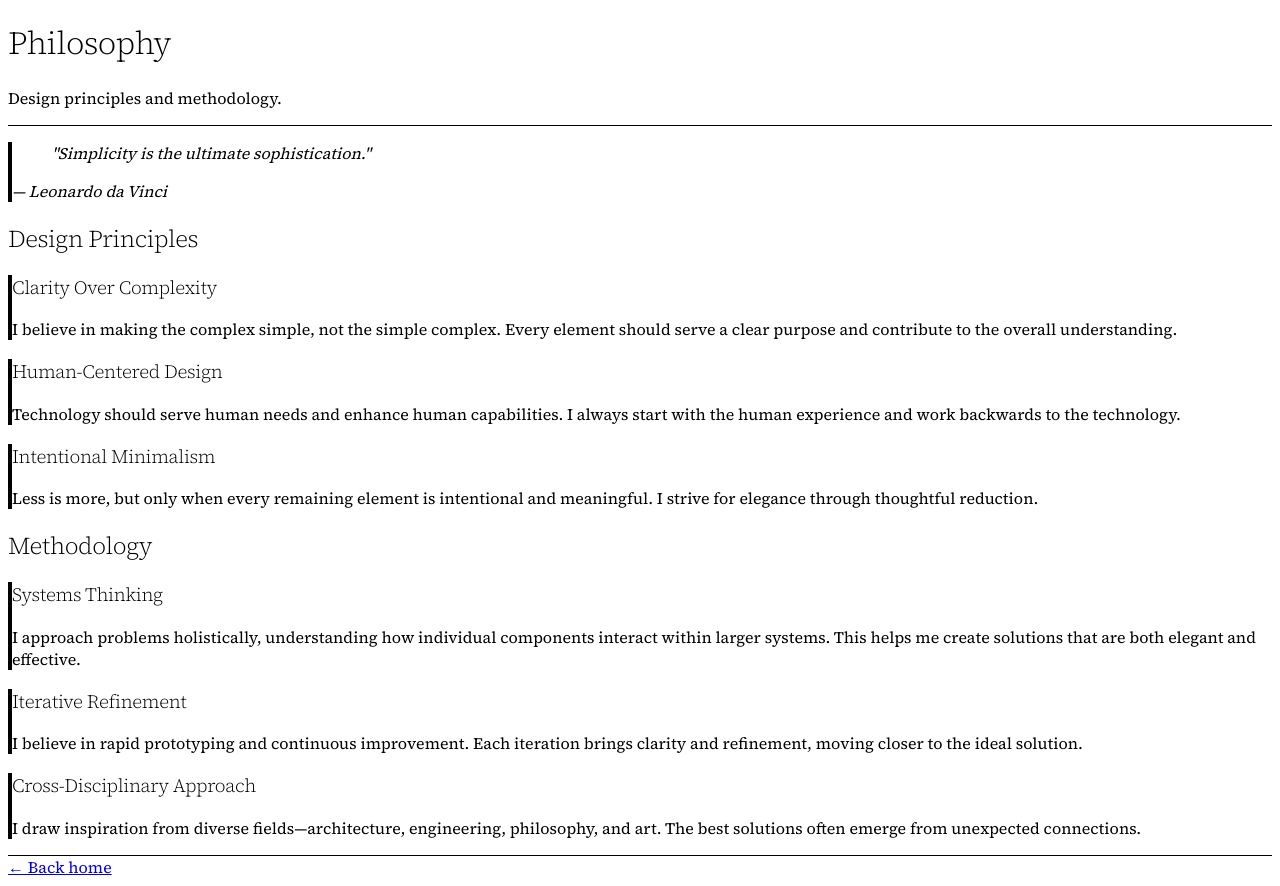
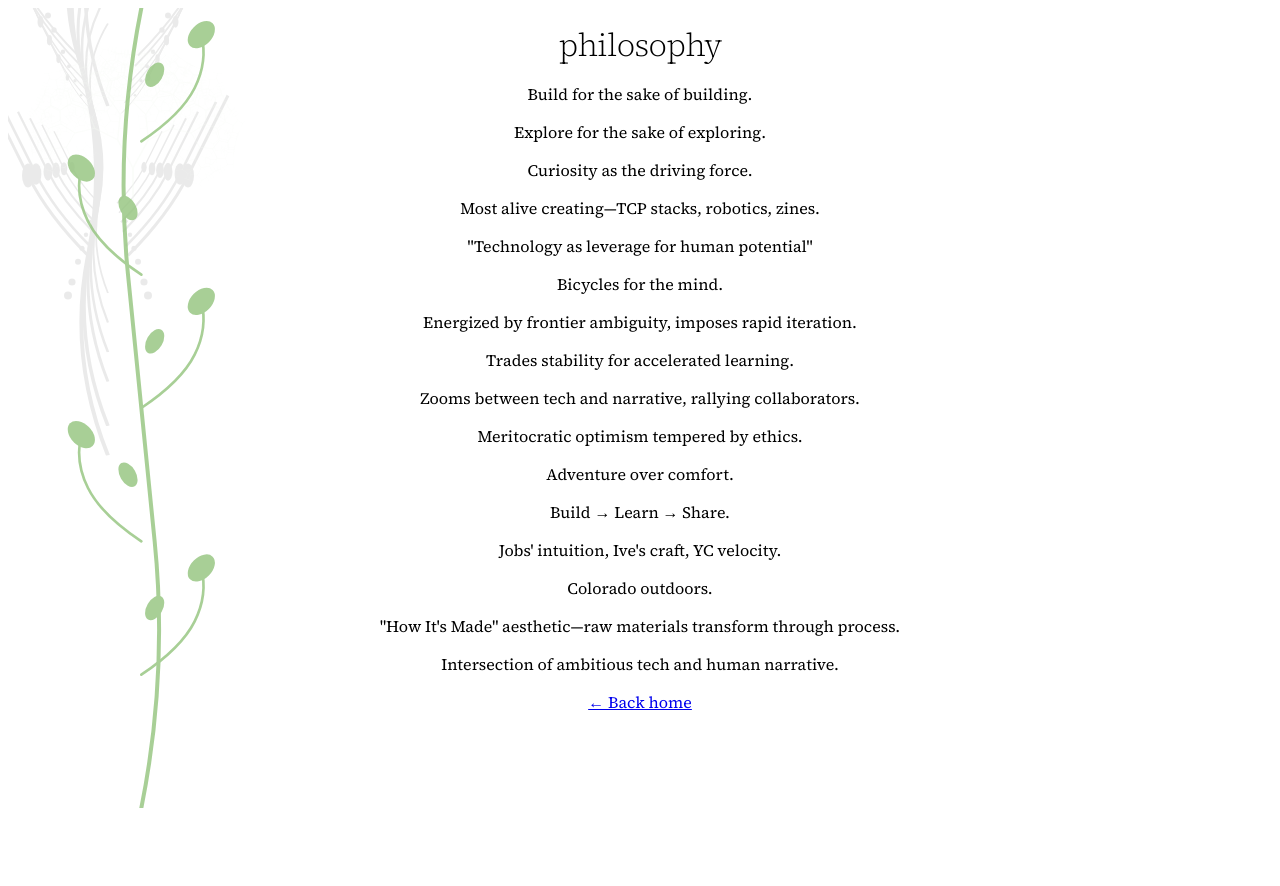
Before and after one commit to miles-nash/miles, a Next.js app: page /philosophy in a window 1280 px wide. After the commit the page ends 816 px from the top, so only its background shows below. Built offline with nearby package versions, Linux system fonts and the light colour scheme.

Commit message:
Update philosophy page and homepage: remove specific references, simplify description to 'Builder', add green fractal vine on left side

```diff
--- a/src/app/about/page.tsx
+++ b/src/app/about/page.tsx
@@ -1,56 +1,68 @@
+import Link from "next/link";
+
 export default function About() {
   return (
     <main className="min-h-screen bg-white text-black font-serif p-6 md:p-16">
       <div className="max-w-4xl mx-auto space-y-12">
         <header className="border-b pb-6">
-          <h1 className="text-5xl md:text-7xl font-semibold leading-tight">About</h1>
+          <h1 className="text-5xl md:text-7xl font-light leading-tight">
+            About Me
+          </h1>
           <p className="mt-2 text-lg text-neutral-700">
-            Understanding the person behind the work.
+            A little about my story, my work, and how I see the world.
           </p>
         </header>
 
-        {/* Quote */}
-        <div className="py-6 border-l-4 border-neutral-200 pl-6">
-          <blockquote className="text-lg italic text-neutral-700 leading-relaxed">
-            "Know thyself."
-          </blockquote>
-          <cite className="block mt-2 text-sm text-neutral-500">— Ancient Greek Proverb</cite>
-        </div>
-
-        <div className="space-y-8">
-          <section className="space-y-6">
-            <h2 className="text-3xl font-semibold tracking-tight">Background</h2>
-            <p className="text-lg leading-relaxed">
-              I'm a designer and researcher with a deep fascination for how technology intersects with human experience. My journey began at a Maker Faire when I was 12, where I discovered that I could not only understand how things work, but actually make them work.
-            </p>
-            <p className="text-lg leading-relaxed">
-              This early curiosity led me to study Electrical Engineering and Computer Science at UC Berkeley, where I balanced technical rigor with humanistic thinking. I built everything from a full TCP stack in Python to interactive art installations, always asking how technology can serve human needs rather than the other way around.
-            </p>
+        <div className="space-y-10">
+          <section className="space-y-4">
+            <h2 className="text-3xl font-medium tracking-tight">My Story</h2>
+            <div className="space-y-4 text-lg leading-relaxed">
+              <p>
+                My journey into technology began with a simple desire to understand how things work, and a curiosity to make them work better. This led me from a high school robotics club to UC Berkeley, where I'm studying Electrical Engineering and Computer Science. It was here that I discovered my passion for building not just things, but systems—and for understanding the human needs they serve.
+              </p>
+              <p>
+                I've been fortunate to have a diverse range of experiences, from developing guidance systems for commercial satellites at Lockheed Martin to leading the development of a next-generation wireless hardware system at Tesla. Each role has reinforced my belief that the most challenging and rewarding problems lie at the intersection of hardware, software, and human experience.
+              </p>
+            </div>
           </section>
 
-          <section className="space-y-6">
-            <h2 className="text-3xl font-semibold tracking-tight">Approach</h2>
-            <p className="text-lg leading-relaxed">
-              My work is grounded in systems thinking and human-centered design. I believe that the most impactful solutions come from understanding the broader context—the people, processes, and environments that technology serves.
-            </p>
-            <p className="text-lg leading-relaxed">
-              Whether I'm designing computational tools for architects, researching human-computer interaction, or building AI-native workflows, I always start with the human experience and work backwards to the technology.
-            </p>
+          <section className="space-y-4">
+            <h2 className="text-3xl font-medium tracking-tight">What Excites Me</h2>
+            <div className="text-lg leading-relaxed">
+              <ul className="list-disc pl-6 space-y-2">
+                <li>Clarity in Ambiguity</li>
+                <li>Building Interesting Things with Interested People</li>
+                <li>Work in the World</li>
+              </ul>
+            </div>
           </section>
 
-          <section className="space-y-6">
-            <h2 className="text-3xl font-semibold tracking-tight">Values</h2>
-            <ul className="space-y-4 text-lg leading-relaxed">
-              <li><strong>Clarity over complexity</strong> — I believe in making the complex simple, not the simple complex.</li>
-              <li><strong>Human agency</strong> — Technology should empower people, not replace their judgment.</li>
-              <li><strong>Intentional design</strong> — Every element should serve a purpose and contribute to the whole.</li>
-              <li><strong>Continuous learning</strong> — I'm always exploring new domains and challenging my assumptions.</li>
-            </ul>
+          <section className="space-y-4">
+            <h2 className="text-3xl font-medium tracking-tight">Technical Skills</h2>
+            <div className="space-y-4 text-lg leading-relaxed font-mono text-base">
+              <p>
+                I have experience across the stack, from hardware to software. Here are a few of the areas I've worked in:
+              </p>
+              <ul className="list-disc pl-6 grid grid-cols-1 md:grid-cols-2 gap-x-6 gap-y-2">
+                <li>C / C++</li>
+                <li>Python</li>
+                <li>Java</li>
+                <li>RISC-V Assembly</li>
+                <li>Verilog / SystemVerilog</li>
+                <li>Matlab / Simulink</li>
+                <li>PCB Design (Altium, Eagle)</li>
+                <li>VLSI Design (Cadence, Synopsys)</li>
+                <li>Embedded Systems</li>
+                <li>Networking</li>
+              </ul>
+            </div>
           </section>
         </div>
 
         <footer className="border-t pt-6 text-sm text-neutral-500">
-          <a href="/" className="hover:underline">← Back home</a>
+          <Link href="/" className="hover:underline">
+            ← Back home
+          </Link>
         </footer>
       </div>
     </main>
--- a/src/app/philosophy/page.tsx
+++ b/src/app/philosophy/page.tsx
@@ -1,78 +1,120 @@
+import Link from "next/link";
+import React from "react";
+import FractalMoss from "@/components/FractalMoss";
+import FractalTree from "@/components/FractalTree";
+import FractalVine from "@/components/FractalVine";
+
 export default function Philosophy() {
   return (
-    <main className="min-h-screen bg-white text-black font-serif p-6 md:p-16">
-      <div className="max-w-4xl mx-auto space-y-12">
-        <header className="border-b pb-6">
-          <h1 className="text-5xl md:text-7xl font-semibold leading-tight">Philosophy</h1>
-          <p className="mt-2 text-lg text-neutral-700">
-            Design principles and methodology.
-          </p>
-        </header>
+    <main className="min-h-screen bg-gradient-to-br from-white via-green-50 to-emerald-100 text-black font-serif relative overflow-hidden">
+      {/* Background fractal elements */}
+      <div className="absolute inset-0 opacity-8">
+        <FractalMoss className="top-0 left-0 text-green-800" opacity={1} scale={2} />
+        <FractalMoss className="top-1/4 right-0 text-green-700" opacity={1} scale={1.5} />
+        <FractalMoss className="bottom-0 left-1/3 text-green-600" opacity={1} scale={1.8} />
+        <FractalMoss className="bottom-1/4 right-1/4 text-green-800" opacity={1} scale={1.2} />
+        <FractalMoss className="top-1/2 left-1/4 text-green-700" opacity={1} scale={1.3} />
+        <FractalMoss className="top-3/4 left-1/2 text-green-600" opacity={1} scale={1.1} />
+        <FractalMoss className="top-1/6 right-1/3 text-green-800" opacity={1} scale={1.4} />
+        <FractalMoss className="bottom-1/3 right-1/6 text-green-700" opacity={1} scale={1.6} />
+        <FractalMoss className="top-2/3 left-1/6 text-green-600" opacity={1} scale={0.9} />
+        <FractalMoss className="bottom-1/6 left-2/3 text-green-800" opacity={1} scale={1.7} />
 
-        {/* Quote */}
-        <div className="py-6 border-l-4 border-neutral-200 pl-6">
-          <blockquote className="text-lg italic text-neutral-700 leading-relaxed">
-            "Simplicity is the ultimate sophistication."
-          </blockquote>
-          <cite className="block mt-2 text-sm text-neutral-500">— Leonardo da Vinci</cite>
+        {/* Fractal trees in background */}
+        <div className="absolute top-10 right-10 opacity-20">
+          <FractalTree />
+        </div>
+        <div className="absolute bottom-20 left-10 opacity-15">
+          <FractalTree />
+        </div>
+        <div className="absolute top-1/3 left-1/3 opacity-10">
+          <FractalTree />
+        </div>
+      </div>
+
+      {/* Fractal vine crawling up the left side */}
+      <FractalVine />
+
+      <div className="relative z-10 p-8 md:p-16">
+        {/* Simple header */}
+        <div className="text-center mb-20">
+          <h1 className="text-5xl md:text-7xl font-light leading-none tracking-tight mb-6 text-black">
+            philosophy
+          </h1>
         </div>
 
-        <div className="space-y-12">
-          <section className="space-y-6">
-            <h2 className="text-3xl font-semibold tracking-tight">Design Principles</h2>
-            <div className="space-y-6">
-              <div className="border-l-4 border-neutral-200 pl-6">
-                <h3 className="text-xl font-medium">Clarity Over Complexity</h3>
-                <p className="text-lg leading-relaxed text-neutral-700">
-                  I believe in making the complex simple, not the simple complex. Every element should serve a clear purpose and contribute to the overall understanding.
-                </p>
-              </div>
+        {/* Individual insights - subtle variations */}
+        <div className="max-w-3xl mx-auto space-y-8">
+          <p className="text-xl leading-relaxed text-black text-center">
+            Build for the sake of building.
+          </p>
 
-              <div className="border-l-4 border-neutral-200 pl-6">
-                <h3 className="text-xl font-medium">Human-Centered Design</h3>
-                <p className="text-lg leading-relaxed text-neutral-700">
-                  Technology should serve human needs and enhance human capabilities. I always start with the human experience and work backwards to the technology.
-                </p>
-              </div>
+          <p className="text-xl leading-relaxed text-black text-center max-w-2xl mx-auto">
+            Explore for the sake of exploring.
+          </p>
 
-              <div className="border-l-4 border-neutral-200 pl-6">
-                <h3 className="text-xl font-medium">Intentional Minimalism</h3>
-                <p className="text-lg leading-relaxed text-neutral-700">
-                  Less is more, but only when every remaining element is intentional and meaningful. I strive for elegance through thoughtful reduction.
-                </p>
-              </div>
-            </div>
-          </section>
+          <p className="text-xl leading-relaxed text-black text-center">
+            Curiosity as the driving force.
+          </p>
 
-          <section className="space-y-6">
-            <h2 className="text-3xl font-semibold tracking-tight">Methodology</h2>
-            <div className="space-y-6">
-              <div className="border-l-4 border-neutral-200 pl-6">
-                <h3 className="text-xl font-medium">Systems Thinking</h3>
-                <p className="text-lg leading-relaxed text-neutral-700">
-                  I approach problems holistically, understanding how individual components interact within larger systems. This helps me create solutions that are both elegant and effective.
-                </p>
-              </div>
+          <p className="text-xl leading-relaxed text-black text-center max-w-2xl mx-auto">
+            Most alive creating—TCP stacks, robotics, zines.
+          </p>
 
-              <div className="border-l-4 border-neutral-200 pl-6">
-                <h3 className="text-xl font-medium">Iterative Refinement</h3>
-                <p className="text-lg leading-relaxed text-neutral-700">
-                  I believe in rapid prototyping and continuous improvement. Each iteration brings clarity and refinement, moving closer to the ideal solution.
-                </p>
-              </div>
+          <p className="text-xl leading-relaxed text-black text-center">
+            "Technology as leverage for human potential"
+          </p>
 
-              <div className="border-l-4 border-neutral-200 pl-6">
-                <h3 className="text-xl font-medium">Cross-Disciplinary Approach</h3>
-                <p className="text-lg leading-relaxed text-neutral-700">
-                  I draw inspiration from diverse fields—architecture, engineering, philosophy, and art. The best solutions often emerge from unexpected connections.
-                </p>
-              </div>
-            </div>
-          </section>
+          <p className="text-xl leading-relaxed text-black text-center max-w-2xl mx-auto">
+            Bicycles for the mind.
+          </p>
+
+          <p className="text-xl leading-relaxed text-black text-center">
+            Energized by frontier ambiguity, imposes rapid iteration.
+          </p>
+
+          <p className="text-xl leading-relaxed text-black text-center max-w-2xl mx-auto">
+            Trades stability for accelerated learning.
+          </p>
+
+          <p className="text-xl leading-relaxed text-black text-center">
+            Zooms between tech and narrative, rallying collaborators.
+          </p>
+
+          <p className="text-xl leading-relaxed text-black text-center max-w-2xl mx-auto">
+            Meritocratic optimism tempered by ethics.
+          </p>
+
+          <p className="text-xl leading-relaxed text-black text-center">
+            Adventure over comfort.
+          </p>
+
+          <p className="text-xl leading-relaxed text-black text-center max-w-2xl mx-auto">
+            Build → Learn → Share.
+          </p>
+
+          <p className="text-xl leading-relaxed text-black text-center">
+            Jobs' intuition, Ive's craft, YC velocity.
+          </p>
+
+          <p className="text-xl leading-relaxed text-black text-center max-w-2xl mx-auto">
+            Colorado outdoors.
+          </p>
+
+          <p className="text-xl leading-relaxed text-black text-center">
+            "How It's Made" aesthetic—raw materials transform through process.
+          </p>
+
+          <p className="text-xl leading-relaxed text-black text-center max-w-2xl mx-auto">
+            Intersection of ambitious tech and human narrative.
+          </p>
         </div>
 
-        <footer className="border-t pt-6 text-sm text-neutral-500">
-          <a href="/" className="hover:underline">← Back home</a>
+        {/* Footer */}
+        <footer className="text-center pt-16">
+          <Link href="/" className="text-black font-mono hover:opacity-70 transition-opacity">
+            ← Back home
+          </Link>
         </footer>
       </div>
     </main>
--- /dev/null
+++ b/src/components/FractalMoss.tsx
@@ -0,0 +1,72 @@
+import React from 'react';
+
+interface FractalMossProps {
+  className?: string;
+  opacity?: number;
+  scale?: number;
+}
+
+export default function FractalMoss({ className = "", opacity = 0.1, scale = 1 }: FractalMossProps) {
+  return (
+    <div className={`absolute pointer-events-none ${className}`} style={{ opacity, transform: `scale(${scale})` }}>
+      <svg width="200" height="300" viewBox="0 0 200 300" fill="none" xmlns="http://www.w3.org/2000/svg">
+        {/* Main vine */}
+        <path
+          d="M100 300 Q80 250 90 200 Q100 150 85 100 Q70 50 100 0"
+          stroke="currentColor"
+          strokeWidth="2"
+          fill="none"
+          className="animate-pulse"
+        />
+
+        {/* Left branches */}
+        <path
+          d="M90 200 Q70 180 60 160 Q50 140 40 120"
+          stroke="currentColor"
+          strokeWidth="1.5"
+          fill="none"
+          className="animate-pulse"
+          style={{ animationDelay: '0.5s' }}
+        />
+        <path
+          d="M85 100 Q65 80 55 60 Q45 40 35 20"
+          stroke="currentColor"
+          strokeWidth="1"
+          fill="none"
+          className="animate-pulse"
+          style={{ animationDelay: '1s' }}
+        />
+
+        {/* Right branches */}
+        <path
+          d="M110 200 Q130 180 140 160 Q150 140 160 120"
+          stroke="currentColor"
+          strokeWidth="1.5"
+          fill="none"
+          className="animate-pulse"
+          style={{ animationDelay: '0.7s' }}
+        />
+        <path
+          d="M115 100 Q135 80 145 60 Q155 40 165 20"
+          stroke="currentColor"
+          strokeWidth="1"
+          fill="none"
+          className="animate-pulse"
+          style={{ animationDelay: '1.2s' }}
+        />
+
+        {/* Small leaves */}
+        <ellipse cx="60" cy="160" rx="3" ry="6" fill="currentColor" className="animate-pulse" style={{ animationDelay: '0.3s' }} />
+        <ellipse cx="140" cy="160" rx="3" ry="6" fill="currentColor" className="animate-pulse" style={{ animationDelay: '0.8s' }} />
+        <ellipse cx="55" cy="60" rx="2" ry="4" fill="currentColor" className="animate-pulse" style={{ animationDelay: '0.6s' }} />
+        <ellipse cx="145" cy="60" rx="2" ry="4" fill="currentColor" className="animate-pulse" style={{ animationDelay: '1.1s' }} />
+
+        {/* Moss clusters */}
+        <circle cx="80" cy="220" r="2" fill="currentColor" className="animate-pulse" style={{ animationDelay: '0.2s' }} />
+        <circle cx="120" cy="220" r="2" fill="currentColor" className="animate-pulse" style={{ animationDelay: '0.4s' }} />
+        <circle cx="70" cy="80" r="1.5" fill="currentColor" className="animate-pulse" style={{ animationDelay: '0.9s' }} />
+        <circle cx="130" cy="80" r="1.5" fill="currentColor" className="animate-pulse" style={{ animationDelay: '1.3s' }} />
+      </svg>
+    </div>
+  );
+}
--- /dev/null
+++ b/src/components/FractalVine.tsx
@@ -0,0 +1,86 @@
+"use client";
+
+import React from 'react';
+
+const FractalVine = () => {
+  return (
+    <svg
+      width="200"
+      height="600"
+      viewBox="0 0 200 600"
+      fill="none"
+      xmlns="http://www.w3.org/2000/svg"
+      className="absolute left-4 top-0 h-full w-auto opacity-80 z-10"
+    >
+      {/* Main vine stem */}
+      <path
+        d="M 100 600 Q 120 500 110 400 Q 100 300 90 200 Q 80 100 100 0"
+        stroke="#93c47d"
+        strokeWidth="3"
+        fill="none"
+        strokeLinecap="round"
+      />
+
+      {/* Branch 1 */}
+      <path
+        d="M 100 500 Q 130 480 140 460 Q 150 440 145 420"
+        stroke="#93c47d"
+        strokeWidth="2"
+        fill="none"
+        strokeLinecap="round"
+      />
+
+      {/* Branch 2 */}
+      <path
+        d="M 100 400 Q 70 380 60 360 Q 50 340 55 320"
+        stroke="#93c47d"
+        strokeWidth="2"
+        fill="none"
+        strokeLinecap="round"
+      />
+
+      {/* Branch 3 */}
+      <path
+        d="M 100 300 Q 130 280 140 260 Q 150 240 145 220"
+        stroke="#93c47d"
+        strokeWidth="2"
+        fill="none"
+        strokeLinecap="round"
+      />
+
+      {/* Branch 4 */}
+      <path
+        d="M 100 200 Q 70 180 60 160 Q 50 140 55 120"
+        stroke="#93c47d"
+        strokeWidth="2"
+        fill="none"
+        strokeLinecap="round"
+      />
+
+      {/* Branch 5 */}
+      <path
+        d="M 100 100 Q 130 80 140 60 Q 150 40 145 20"
+        stroke="#93c47d"
+        strokeWidth="2"
+        fill="none"
+        strokeLinecap="round"
+      />
+
+      {/* Leaves */}
+      <ellipse cx="145" cy="420" rx="8" ry="12" fill="#93c47d" transform="rotate(45 145 420)" />
+      <ellipse cx="55" cy="320" rx="8" ry="12" fill="#93c47d" transform="rotate(-45 55 320)" />
+      <ellipse cx="145" cy="220" rx="8" ry="12" fill="#93c47d" transform="rotate(45 145 220)" />
+      <ellipse cx="55" cy="120" rx="8" ry="12" fill="#93c47d" transform="rotate(-45 55 120)" />
+      <ellipse cx="145" cy="20" rx="8" ry="12" fill="#93c47d" transform="rotate(45 145 20)" />
+
+      {/* Small leaves on main stem */}
+      <ellipse cx="110" cy="450" rx="6" ry="10" fill="#93c47d" transform="rotate(30 110 450)" />
+      <ellipse cx="90" cy="350" rx="6" ry="10" fill="#93c47d" transform="rotate(-30 90 350)" />
+      <ellipse cx="110" cy="250" rx="6" ry="10" fill="#93c47d" transform="rotate(30 110 250)" />
+      <ellipse cx="90" cy="150" rx="6" ry="10" fill="#93c47d" transform="rotate(-30 90 150)" />
+      <ellipse cx="110" cy="50" rx="6" ry="10" fill="#93c47d" transform="rotate(30 110 50)" />
+    </svg>
+  );
+};
+
+export default FractalVine;
```
Also changed, not shown: src/app/now/page.tsx (added, +22 -0 lines), src/app/page.tsx (+10 -10 lines), src/app/projects/page.tsx (+82 -44 lines), inputs/personal_philosophy.txt (added).
